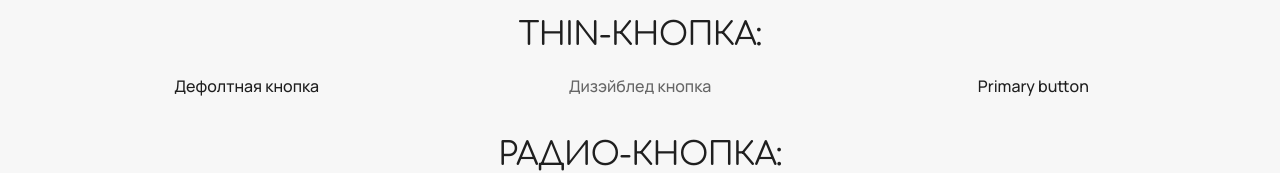
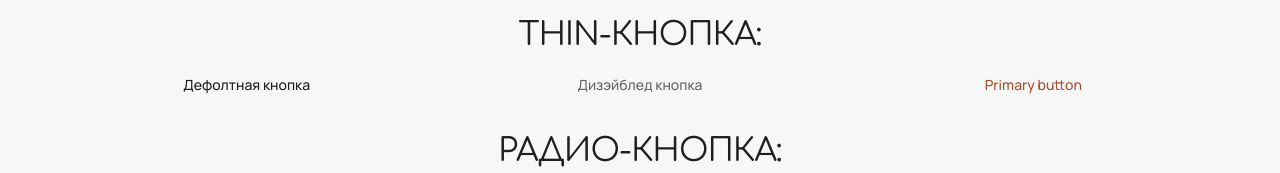
Before and after one commit to dudeVladimir/my-cv, a Vue app: page /demo/buttons in a window 1280 px wide. Shown: the part 399-572 px from the top of the page. Built offline with nearby package versions, Linux system fonts and the light colour scheme.

Commit message:
feat(ui): add button active and focus states

```diff
--- a/src/ui-config/components/buttons/UiButton.vue
+++ b/src/ui-config/components/buttons/UiButton.vue
@@ -1,14 +1,13 @@
 <template>
   <button
+    type="button"
     class="ui-button"
     :class="`ui-button_${variant}`"
     :disabled="disabled"
   >
-    <div class="ui-button__content text-s-3">
-      <div class="main-container">
-        <slot />
-      </div>
-    </div>
+    <span class="ui-button__content text-s-3">
+      <slot />
+    </span>
   </button>
 </template>
 
@@ -26,8 +25,11 @@ withDefaults(defineProps<Props>(), {
 
 <style lang="scss" scoped>
 .ui-button {
-  transition: all 0.24s;
-  padding: 7px 11px;
+  display: inline-flex;
+  align-items: center;
+  justify-content: center;
+  transition: color 0.2s, background-color 0.2s, border-color 0.2s, transform 0.1s;
+  padding: 7px 14px;
   border-radius: 6px;
   border: 1px solid var(--th_border_strong);
   background: var(--th_surface);
@@ -35,12 +37,21 @@ withDefaults(defineProps<Props>(), {
   outline: none;
   cursor: pointer;
 
-  &_default:hover:enabled {
-    border-color: var(--th_text_muted);
-    background: var(--th_surface_muted);
+  &__content {
+    display: inline-flex;
+    align-items: center;
+    gap: 6px;
   }
-  &_default:active:enabled {
-    box-shadow: 0px 0px 8px 1px rgba(var(--th_text_rgb), 0.15) inset;
+
+  &_default {
+    &:hover:enabled {
+      border-color: var(--th_text_muted);
+      background: var(--th_surface_muted);
+    }
+    &:active:enabled {
+      border-color: var(--th_text_muted);
+      background: rgba(var(--th_text_rgb), 0.14);
+    }
   }
 
   &_primary {
@@ -53,6 +64,18 @@ withDefaults(defineProps<Props>(), {
       border-color: var(--th_accent_hover);
       background: rgba(var(--th_accent_rgb), 0.12);
     }
+    &:active:enabled {
+      background: rgba(var(--th_accent_rgb), 0.18);
+    }
+  }
+
+  &:active:enabled {
+    transform: scale(0.99);
+  }
+
+  &:focus-visible {
+    outline: 2px solid rgba(var(--th_accent_rgb), 0.5);
+    outline-offset: 2px;
   }
 
   &:disabled {
--- a/src/ui-config/components/buttons/UiThinButton.vue
+++ b/src/ui-config/components/buttons/UiThinButton.vue
@@ -1,14 +1,13 @@
 <template>
   <button
-    :disabled="disabled"
+    type="button"
     class="ui-thin-button"
     :class="`ui-thin-button_${variant}`"
+    :disabled="disabled"
   >
-    <div class="ui-thin-button__content">
-      <div class="main-button-content text-m-3">
-        <slot />
-      </div>
-    </div>
+    <span class="ui-thin-button__content text-s-3">
+      <slot />
+    </span>
   </button>
 </template>
 
@@ -27,19 +26,45 @@ withDefaults(defineProps<Props>(), {
 <style lang="scss" scoped>
 .ui-thin-button {
   width: fit-content;
-  transition: all 0.24s;
+  transition: color 0.2s, background-color 0.2s;
+  padding: 2px 8px;
   border: none;
-  background: none;
+  border-radius: 4px;
+  background: transparent;
+  color: var(--th_text);
   outline: none;
-  color: var(--th_text);
-  padding: 4px 6px;
   cursor: pointer;
 
-  &:hover:enabled {
-    filter: brightness(110%);
+  &__content {
+    display: inline-flex;
+    align-items: center;
+    gap: 6px;
   }
-  &:active:enabled {
-    filter: brightness(90%);
+
+  &_default {
+    &:hover:enabled {
+      background: rgba(var(--th_text_rgb), 0.06);
+    }
+    &:active:enabled {
+      background: rgba(var(--th_text_rgb), 0.1);
+    }
+  }
+
+  &_primary {
+    color: var(--th_accent);
+
+    &:hover:enabled {
+      color: var(--th_accent_hover);
+      background: rgba(var(--th_accent_rgb), 0.08);
+    }
+    &:active:enabled {
+      background: rgba(var(--th_accent_rgb), 0.14);
+    }
+  }
+
+  &:focus-visible {
+    outline: 2px solid rgba(var(--th_accent_rgb), 0.5);
+    outline-offset: 2px;
   }
 
   &:disabled {
```
